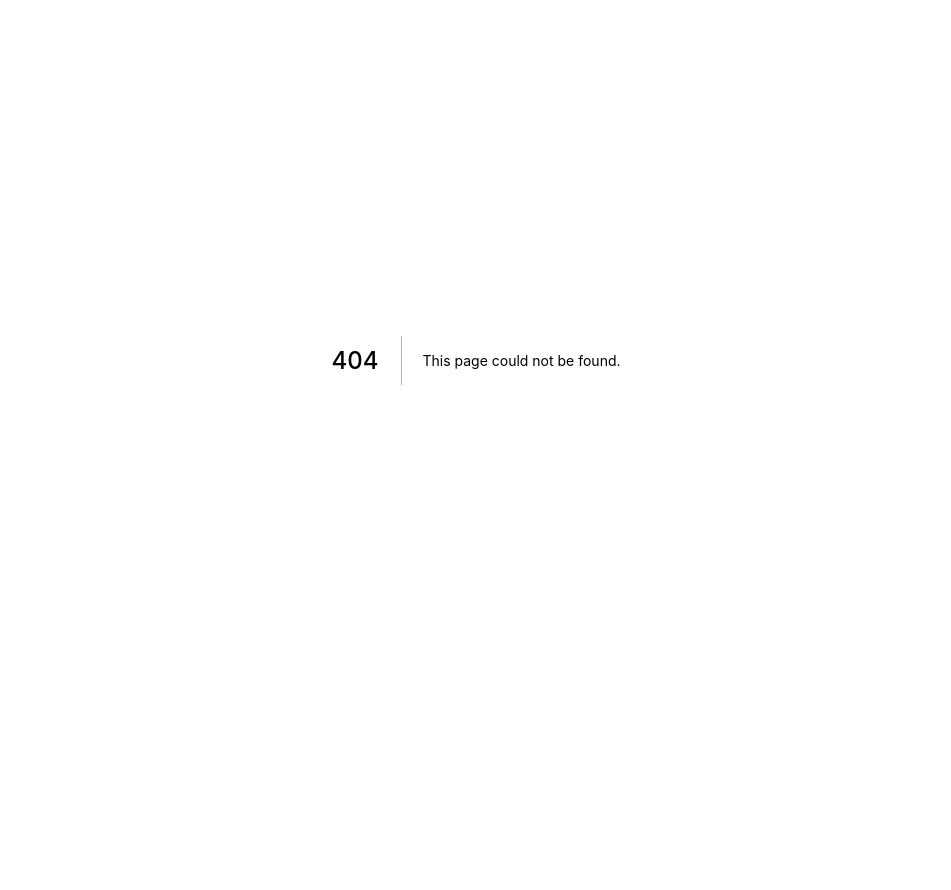
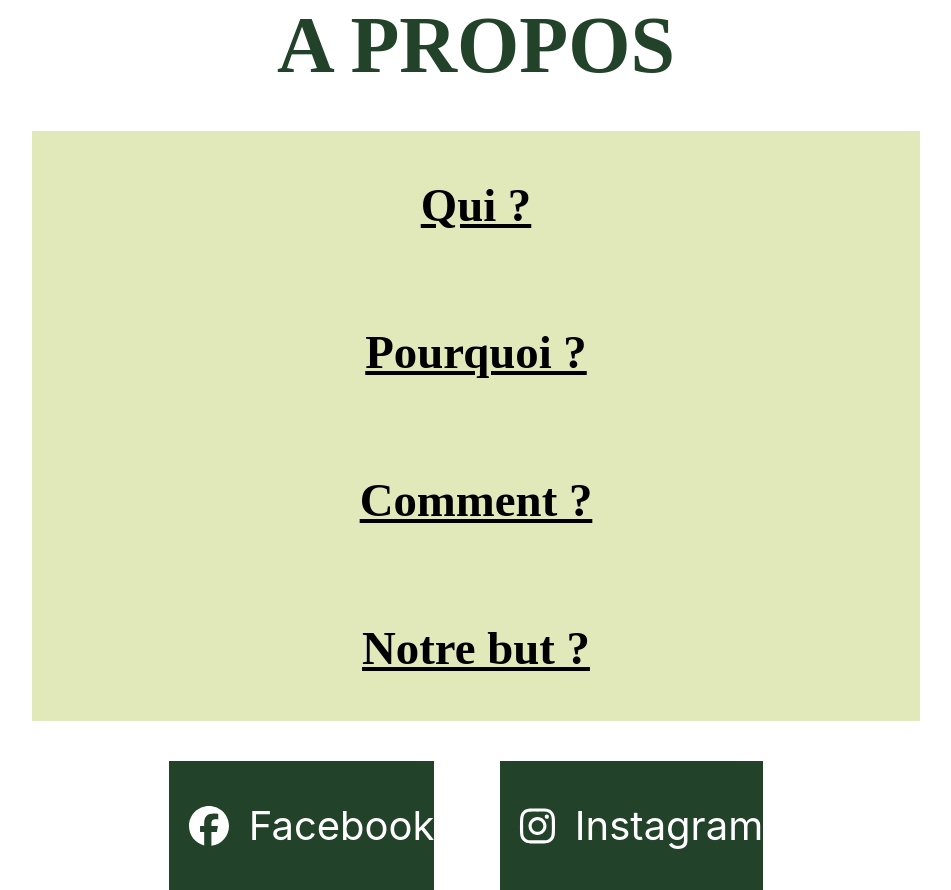
Before and after one commit to pierreolivierbruneau/savetheseeds-frontend, a Next.js app: page /about in a window 1280 px wide. Before the commit this address had no page. Shown: the part 220-1110 px from the top of the page, without its empty margins (164-1115 px from the left). Before the commit the page ends 980 px from the top, so only its background shows below. Built offline with nearby package versions, Linux system fonts and the light colour scheme.

Commit message:
A propos

```diff
--- a/package.json
+++ b/package.json
@@ -9,15 +9,19 @@
     "lint": "next lint"
   },
   "dependencies": {
+    "@fortawesome/fontawesome-svg-core": "^6.5.1",
+    "@fortawesome/free-brands-svg-icons": "^6.5.1",
+    "@fortawesome/free-solid-svg-icons": "^6.5.1",
+    "@fortawesome/react-fontawesome": "^0.2.0",
     "@reduxjs/toolkit": "^2.0.1",
     "antd": "^5.12.1",
     "next": "12.1.6",
     "react": "18.1.0",
+    "react-click-away-listener": "^2.2.3",
     "react-dom": "18.1.0",
     "react-modal": "^3.16.1",
     "react-redux": "^9.0.4",
     "redux-persist": "^6.0.0"
-
   },
   "devDependencies": {
     "@testing-library/jest-dom": "^5.16.4",
--- /dev/null
+++ b/pages/about.js
@@ -0,0 +1,7 @@
+import AboutUs from "../components/AboutUs";
+
+function About() {
+  return <AboutUs />;
+}
+
+export default About;
--- /dev/null
+++ b/styles/About.module.css
@@ -0,0 +1,78 @@
+.main{
+    display: flex;
+    flex-direction: column;
+    align-items: center;
+    width: 100wh;
+    height: 100vh;
+}
+
+.title{
+    text-align: center;
+    color: #224229;
+    font-family: 'Libre Baskerville';
+    font-size: 80px;
+    font-weight: bold;
+    margin-top: 40px;
+    margin-bottom: 40px;
+}
+
+.about{
+    display: flex;
+    flex-direction: column;
+    align-items: center;
+    justify-content: space-between;
+    text-align: center;
+    font-family: 'Baskerville';
+    font-size: 40px;
+    background-color: #E1E8BA;
+    width: 888px;
+    height: 600px;
+
+
+}
+
+.questions {
+    text-decoration: underline;
+    cursor: pointer;
+}
+
+.answers{
+    background-color: #E1E8BA;
+}
+
+.socialNetworks{
+    display: flex;
+    flex-direction: row;
+    justify-content: space-between;
+    width: 48%;
+    margin-top: 40px;
+    margin-bottom: 20px;
+    font-size: 40px;
+}
+
+.facebook{
+    display: flex;
+    flex-direction: row;
+    align-items: center;
+    color: #FFFFFF;
+    background-color: #224229;
+    width: auto;
+    cursor: pointer;
+
+}
+
+.instagram{
+    display: flex;
+    flex-direction: row;
+    align-items: center;
+    color: #ffffff;
+    background-color: #224229;
+    cursor: pointer;
+    margin-right: 20px;
+}
+
+.icons{
+    display: flex;
+    margin-right: 20px;
+    margin-left: 20px;
+}
```
Also changed, not shown: 2 other files (tests, documents, lock files or other folders).
